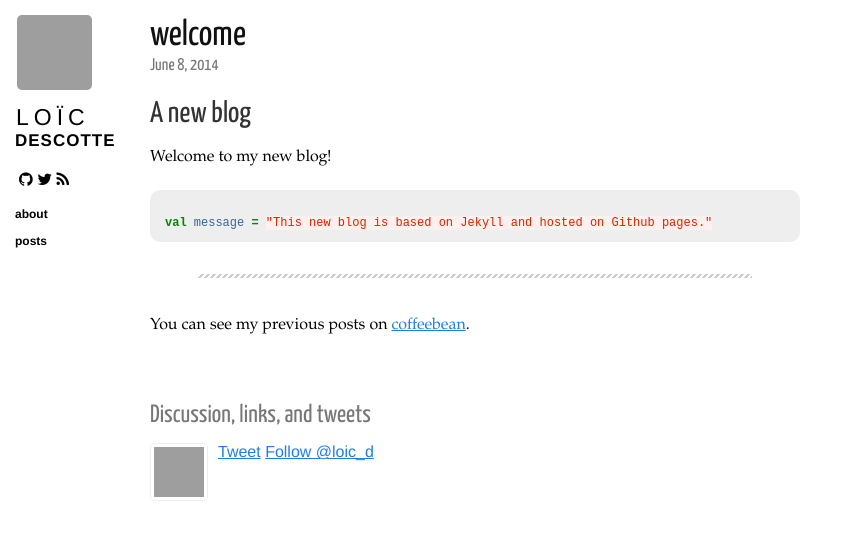
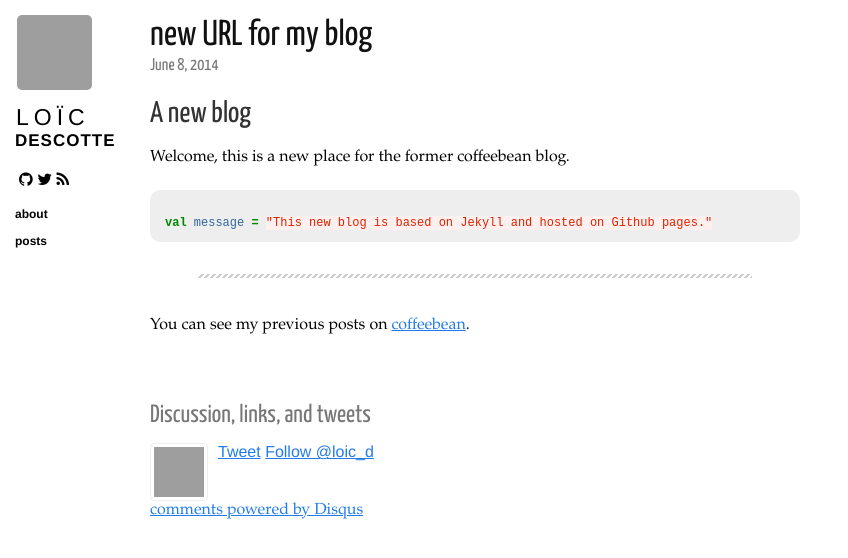
Before and after one commit to loicdescotte/loicdescotte.github.io, a Jekyll site: the page built from _posts/2014-06-08-first.md, in a window 1280 px wide, cut to the strip 0-558 px from the top of the page. Shown: the whole strip, without its empty margins (0-848 px from the left). Built offline with Jekyll 4.4.1, drawn with Linux system fonts in a browser that asks for light colours; nearby versions of some CDN libraries; Markdown is read by kramdown in place of the engine named in the settings; comment, search, counter and statistics services are not loaded; grey boxes are pictures that could not be loaded.

Commit message:
disqus nickname

```diff
--- a/_includes/disqus.html
+++ b/_includes/disqus.html
@@ -1,7 +1,7 @@
-<div id="disqus_thread"></div>
-<script type="text/javascript">
+<div id="disqus_thread">
+  <script type="text/javascript">
     /* * * CONFIGURATION VARIABLES: EDIT BEFORE PASTING INTO YOUR WEBPAGE * * */
-    var disqus_shortname = 'andersonvom'; // required: replace example with your forum shortname
+    var disqus_shortname = 'loicdescotte'; // required: replace example with your forum shortname
 
     /* * * DON'T EDIT BELOW THIS LINE * * */
     (function() {
@@ -9,5 +9,9 @@
         dsq.src = '//' + disqus_shortname + '.disqus.com/embed.js';
         (document.getElementsByTagName('head')[0] || document.getElementsByTagName('body')[0]).appendChild(dsq);
     })();
-</script>
-<noscript>Please enable JavaScript to view the <a href="http://disqus.com/?ref_noscript">comments powered by Disqus.</a></noscript>
+  </script>
+  <noscript>Please enable JavaScript to view the <a href="http://disqus.com/?ref_noscript">comments powered by Disqus.</a></noscript>
+  <a href="http://disqus.com" class="dsq-brlink">comments powered by <span class="logo-disqus">Disqus</span></a>
+
+  <noscript>Please enable JavaScript to view the <a href="http://disqus.com/?ref_noscript">comments powered by Disqus.</a></noscript>
+</div>
--- a/_posts/2014-06-08-first.md
+++ b/_posts/2014-06-08-first.md
@@ -1,12 +1,12 @@
 ---
 layout: post
-title: welcome
+title: new URL for my blog
 category: posts
 ---
 
 ## A new blog
 
-Welcome to my new blog!
+Welcome, this is a new place for the former coffeebean blog.
 
 {% highlight scala %}
 val message = "This new blog is based on Jekyll and hosted on Github pages."
```
